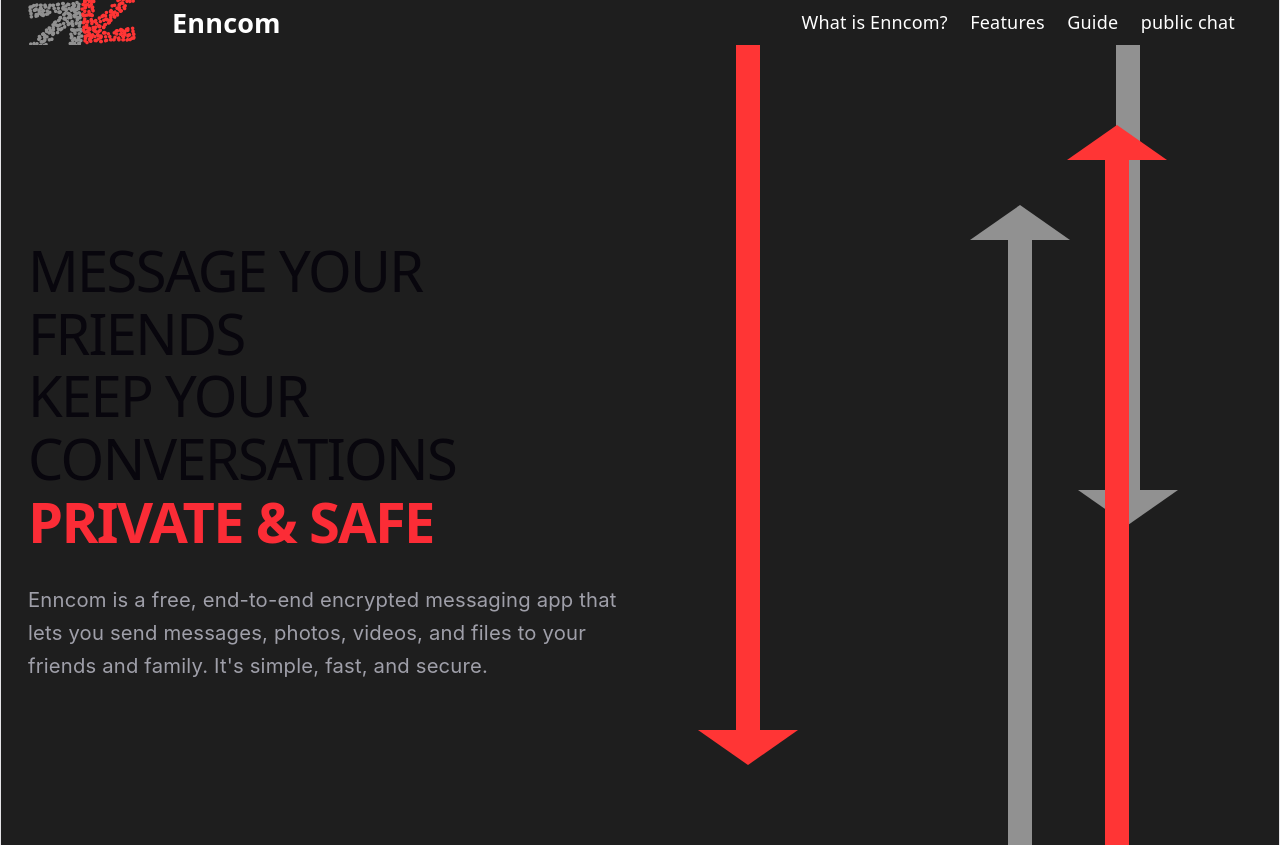
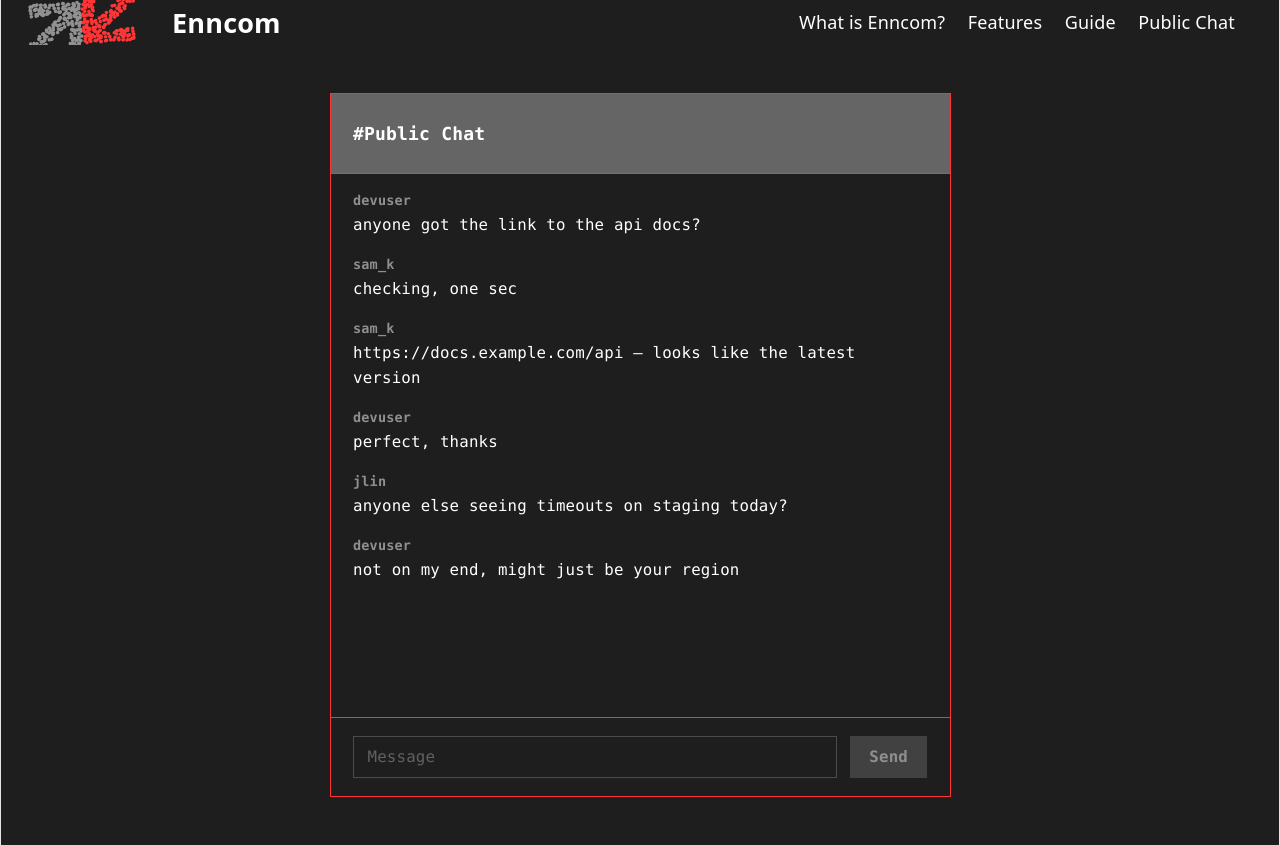
Before and after one commit to ibra01001/enncom_lite, a React (Vite) app in the folder App/: page /chatbox in a window 1280 px wide. Built offline with nearby package versions, Linux system fonts and the light colour scheme.

Commit message:
chatbox + installing routes pkg

```diff
--- a/App/package.json
+++ b/App/package.json
@@ -11,7 +11,8 @@
   },
   "dependencies": {
     "react": "^19.2.7",
-    "react-dom": "^19.2.7"
+    "react-dom": "^19.2.7",
+    "react-router-dom": "^7.11.0"
   },
   "devDependencies": {
     "@eslint/js": "^10.0.1",
--- a/App/src/App.jsx
+++ b/App/src/App.jsx
@@ -1,20 +1,18 @@
-import heroImg from './assets/hero.png'
 import './App.css'
+import { Routes, Route } from 'react-router-dom'
 import AnimatedArrows from './components/Arrows'
+import Chatbox from './components/Chatbox'
+
 export default function App() {
+  return (
+    <Routes>
 
-
-  return (
-    <div className={`relative min-h-screen font-sans antialiased transition-colors duration-300 bg-[#1E1E1E] text-[#9ca3af]`}>
-
-
-
-      {/* Arrows — absolute to right half, full container height, behind content */}
+      <Route path="/" element={<div className="relative min-h-screen font-sans antialiased transition-colors duration-300 bg-[#1E1E1E] text-[#9ca3af]">
         <div className="absolute top-0 right-0 w-1/2 h-full z-0 pointer-events-none flex items-center justify-center">
           <AnimatedArrows />
         </div>
 
-      {/* Hero Welcome Section */}
+
         <main className="relative z-10 min-h-screen flex items-center py-12 px-6">
           <div className="max-w-6xl mx-auto w-full">
             <div className="lg:w-1/2 flex flex-col items-start text-left space-y-6">
@@ -34,7 +32,8 @@ export default function App() {
             </div>
           </div>
         </main>
-
-    </div>
+      </div>} />
+      <Route path="/chatbox" element={<Chatbox />} />
+    </Routes>
   )
 }
--- /dev/null
+++ b/App/src/components/Chatbox.jsx
@@ -0,0 +1,129 @@
+import { useState, useRef, useEffect } from 'react';
+
+const COLORS = {
+    bg: '#1e1e1e',
+    secondary: '#656565',
+    accent: '#FF3535',
+};
+
+const seedMessages = [
+    { id: 1, username: 'devuser', text: 'anyone got the link to the api docs?' },
+    { id: 2, username: 'sam_k', text: 'checking, one sec' },
+    { id: 3, username: 'sam_k', text: 'https://docs.example.com/api — looks like the latest version' },
+    { id: 4, username: 'devuser', text: 'perfect, thanks' },
+    { id: 5, username: 'jlin', text: 'anyone else seeing timeouts on staging today?' },
+    { id: 6, username: 'devuser', text: 'not on my end, might just be your region' },
+];
+
+function Chatbox() {
+    const [messages, setMessages] = useState(seedMessages);
+    const [input, setInput] = useState('');
+    const scrollRef = useRef(null);
+    const nextId = useRef(seedMessages.length + 1);
+
+    useEffect(() => {
+        if (scrollRef.current) {
+            scrollRef.current.scrollTop = scrollRef.current.scrollHeight;
+        }
+    }, [messages]);
+
+    const handleSend = () => {
+        const trimmed = input.trim();
+        if (!trimmed) return;
+        setMessages((prev) => [...prev, { id: nextId.current++, username: 'you', text: trimmed }]);
+        setInput('');
+    };
+
+    const handleKeyDown = (e) => {
+        if (e.key === 'Enter') handleSend();
+    };
+
+    const isEmpty = !input.trim();
+
+    return (
+        <div
+            style={{
+                backgroundColor: COLORS.bg,
+                fontFamily: "ui-monospace, 'SF Mono', Menlo, Consolas, monospace",
+            }}
+            className="min-h-screen flex items-center justify-center px-4 py-6"
+        >
+            <style>{`
+        .pc-input::placeholder { color: rgba(255,255,255,0.3); }
+        .pc-input:focus { border-color: rgba(255,255,255,0.6); }
+        .pc-btn:focus-visible { outline: 1px solid #FF3535; outline-offset: 2px; }
+        .pc-scroll::-webkit-scrollbar { width: 8px; }
+        .pc-scroll::-webkit-scrollbar-track { background: transparent; }
+        .pc-scroll::-webkit-scrollbar-thumb { background: #656565; }
+      `}</style>
+
+            <div
+                style={{ border: `1px solid ${COLORS.accent}`, height: '88vh', borderRadius: 0 }}
+                className="w-full sm:w-4/5 lg:w-1/2 flex flex-col"
+            >
+                {/* Header */}
+                <div
+                    style={{
+                        height: '10vh',
+                        backgroundColor: COLORS.secondary,
+                        borderBottom: `1px solid ${COLORS.accent}`,
+                    }}
+                    className="shrink-0 flex items-center px-5"
+                >
+                    <h4 className="text-white font-bold text-base m-0">#Public Chat</h4>
+                </div>
+
+                {/* Messages */}
+                <div ref={scrollRef} className="pc-scrol text-left flex-1 overflow-y-auto px-5 py-4 flex flex-col gap-4">
+                    {messages.map((msg) => (
+                        <div key={msg.id} className="flex flex-col gap-0.5">
+                            <span style={{ color: 'rgba(255,255,255,0.5)' }} className="text-xs font-semibold">
+                                {msg.username}
+                            </span>
+                            <p className="text-white text-sm leading-relaxed break-words m-0">{msg.text}</p>
+                        </div>
+                    ))}
+                </div>
+
+                {/* Input bar */}
+                <div
+                    style={{ borderTop: `1px solid ${COLORS.accent}` }}
+                    className="shrink-0 flex items-center gap-3 px-5 py-4"
+                >
+                    <input
+                        type="text"
+                        value={input}
+                        onChange={(e) => setInput(e.target.value)}
+                        onKeyDown={handleKeyDown}
+                        placeholder="Message"
+                        aria-label="Message"
+                        style={{
+                            backgroundColor: COLORS.bg,
+                            border: '1px solid rgba(255,255,255,0.2)',
+                            color: '#ffffff',
+                            borderRadius: 0,
+                        }}
+                        className="pc-input flex-1 text-sm px-3 py-2 outline-none min-w-0"
+                    />
+                    <button
+                        type="button"
+                        onClick={handleSend}
+                        disabled={isEmpty}
+                        style={{
+                            backgroundColor: COLORS.secondary,
+                            border: `1px solid ${COLORS.secondary}`,
+                            borderRadius: 0,
+                            opacity: isEmpty ? 0.5 : undefined,
+                            cursor: isEmpty ? 'not-allowed' : 'pointer',
+                        }}
+                        className="pc-btn text-white text-sm font-bold px-4 py-2 shrink-0 hover:opacity-80 active:opacity-70"
+                    >
+                        Send
+                    </button>
+                </div>
+            </div>
+        </div>
+    );
+}
+
+export default Chatbox;
--- a/App/src/components/Navbar.jsx
+++ b/App/src/components/Navbar.jsx
@@ -1,19 +1,20 @@
+import { Link } from 'react-router-dom'
 import Logo from './Logo'
 const Navbar = () => {
     return (
         <div className='flex gap-5 bg-[#1E1E1E] h-10' >
-            <Logo />
+            <Link to="/"><Logo /></Link>
 
 
             <div className='flex justify-between gap-5 align-center absolute right-10 top-2  text-white'>
                 <a href="#">What is Enncom?</a>
                 <a href="#">Features</a>
                 <a href="#">Guide</a>
-                <a href="/public-chat">public chat</a>
+                <Link to="/chatbox">Public Chat</Link>
             </div>
 
         </div>
     )
 }
-
+1
 export default Navbar
--- a/App/src/main.jsx
+++ b/App/src/main.jsx
@@ -1,13 +1,15 @@
 import { StrictMode } from 'react'
 import { createRoot } from 'react-dom/client'
+import { BrowserRouter } from 'react-router-dom'
 import './index.css'
 import App from './App.jsx'
 import Navbar from './components/Navbar.jsx'
 
 createRoot(document.getElementById('root')).render(
   <StrictMode>
-    <Navbar />
-    <App />
-
+    <BrowserRouter>
+      <Navbar />
+      <App />
+    </BrowserRouter>
   </StrictMode>,
 )
```
Also changed, not shown: App/src/components/chatbox.jsx (deleted), 1 other file (tests, documents, lock files or other folders). Lines whose indentation alone changed are shown as unchanged.
